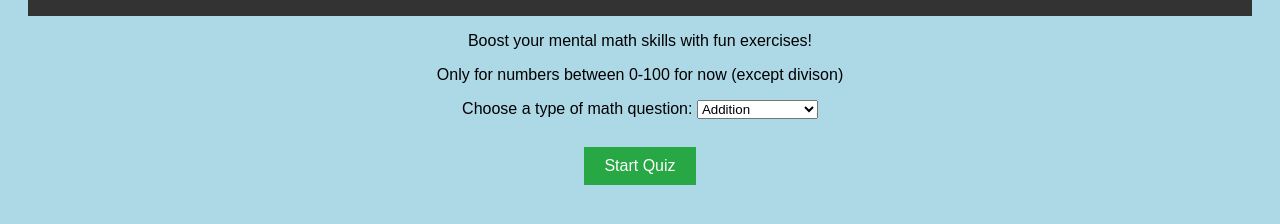
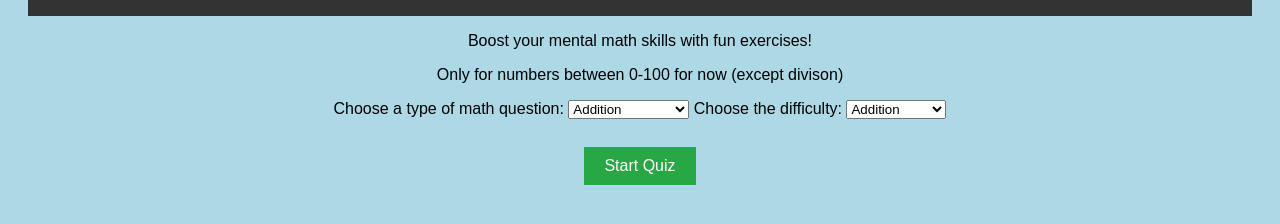
Before and after one commit to umutulay/real_mental_math, a website: page views/index.html in a window 1280 px wide. Shown: the part 122-346 px from the top of the page. Drawn offline with Linux system fonts and the light colour scheme.

Commit message:
difficulty added

```diff
--- a/views/index.html
+++ b/views/index.html
@@ -29,6 +29,12 @@
             <option value="division">Division</option>
             <option value="mixed">Mixed (Random)</option>
         </select>
+        <label for="difficulty">Choose the difficulty:</label>
+        <select id="difficulty">
+            <option value="easy">Addition</option>
+            <option value="medium">Substraction</option>
+            <option value="hard">Multiplication</option>
+        </select>
         <br><br>
         <button onclick="startQuiz()">Start Quiz</button>
     </section>
```
